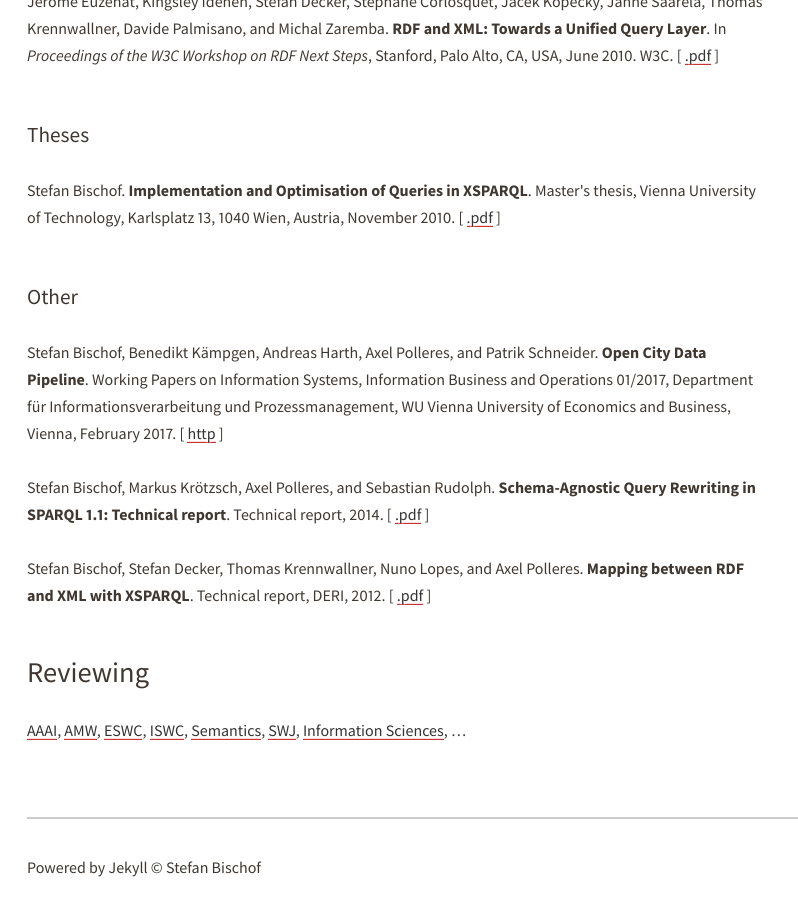
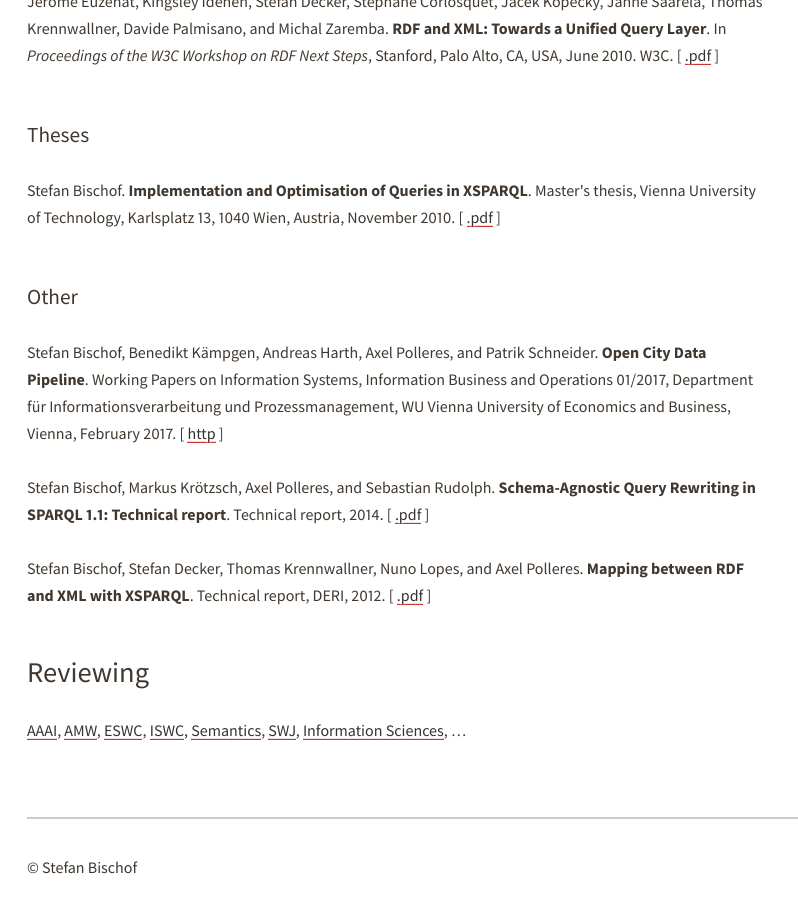
Before and after one commit to stefanbischof/stefanbischof.github.io, a Jekyll site: the page built from index.html, in a window 1280 px wide and 900 px high, scrolled down 2558 px. Shown: the whole window, without its empty margins (0-798 px from the left). Built offline with Jekyll 4.4.1, drawn with Linux system fonts in a browser that asks for light colours.

Commit message:
Fix some HTML errors

```diff
--- a/_includes/footer.html
+++ b/_includes/footer.html
@@ -4,8 +4,8 @@
 	 <a rel="license" href="http://creativecommons.org/licenses/by-sa/3.0/"><img alt="Creative Commons License" style="border-width:0" src="/88x31.png" width="88" height="31" /></a>
   </p-->
 
-<p>Powered by Jekyll &copy; Stefan Bischof</p>
-<script>
+<p>&copy; Stefan Bischof</p>
+<script type="application/javascript">
   (function(i,s,o,g,r,a,m){i['GoogleAnalyticsObject']=r;i[r]=i[r]||function(){
   (i[r].q=i[r].q||[]).push(arguments)},i[r].l=1*new Date();a=s.createElement(o),
   m=s.getElementsByTagName(o)[0];a.async=1;a.src=g;m.parentNode.insertBefore(a,m)
--- a/_includes/head.html
+++ b/_includes/head.html
@@ -1,12 +1,12 @@
 <head>
-  <meta http-equiv="Content-Type" content="text/html; charset=utf-8"/>
+  <meta http-equiv="Content-Type" content="text/html; charset=utf-8" />
   <meta http-equiv="X-UA-Compatible" content="IE=edge" />
   <meta name="viewport" content="width=device-width, initial-scale=1" />
 
   <title>{% if page.title %}{{ page.title }}{% else %}{{ site.title }}{% endif %}</title>
 
-{% seo title=false %}
-  <link href="https://fonts.googleapis.com/css?family=Source+Sans+Pro:400,400i,700" rel="stylesheet">
+  {% seo title=false %}
+  <link href="https://fonts.googleapis.com/css?family=Source+Sans+Pro:400,400i,700" rel="stylesheet" />
 
   <link rel="stylesheet" href="{{ "/css/style.css" | prepend: site.baseurl }}" />
   <link rel="canonical" href="{{ page.url | replace:'index.html','' | prepend: site.baseurl | prepend: site.url }}" />
--- a/mypublications.bib
+++ b/mypublications.bib
@@ -623,10 +623,10 @@
                   mappings,as currently being discussed in the W3C
                   RDB2RDF Working Group.},
   bdsk-url-1   =
-                  {http://epia2011.appia.pt/LinkClick.aspx?fileticket=4KQ-90gB-BU%3D&tabid=562},
+                  {http://epia2011.appia.pt/LinkClick.aspx?fileticket=4KQ-90gB-BU%3D&amp;tabid=562},
   isbn	       = {978-989-95618-4-7},
   url	       =
-                  {http://epia2011.appia.pt/LinkClick.aspx?fileticket=4KQ-90gB-BU%3D&tabid=562}
+                  {http://epia2011.appia.pt/LinkClick.aspx?fileticket=4KQ-90gB-BU%3D&amp;tabid=562}
 }
 
 @InProceedings{LopesBischofErlingEtAl2010,
```
